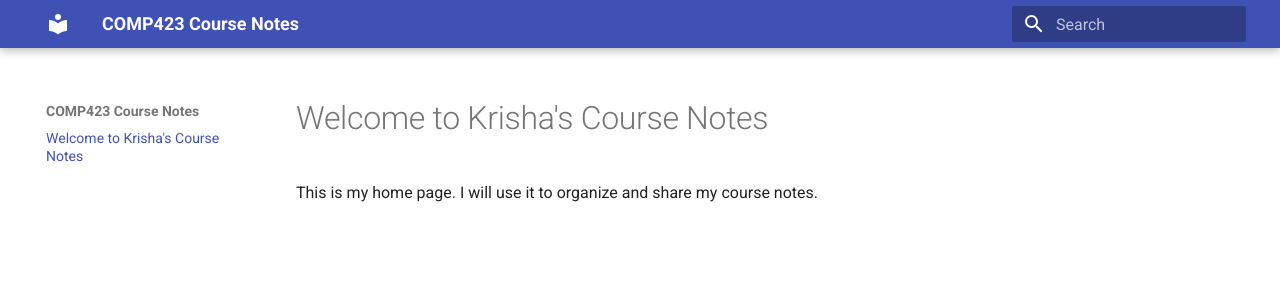
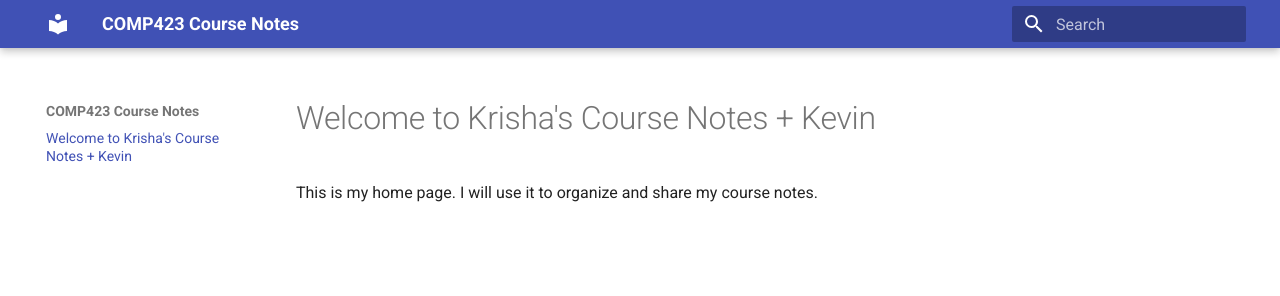
Before and after one commit to krisha188/comp423-course-notes, an MkDocs documentation site: the page built from docs/index.md, in a window 1280 px wide. Shown: the top 296 px of the page. Built offline with MkDocs 1.6.1 and Material for MkDocs 9.7.7, drawn with Linux system fonts in a browser that asks for light colours.

Commit message:
First Commit Kevin

```diff
--- a/docs/index.md
+++ b/docs/index.md
@@ -1,3 +1,3 @@
-# Welcome to Krisha's Course Notes
+# Welcome to Krisha's Course Notes + Kevin
 
 This is my home page. I will use it to organize and share my course notes.
```
Also changed, not shown: README.md (line endings or trailing spaces), mkdocs.yml (line endings or trailing spaces), 2 other files.
